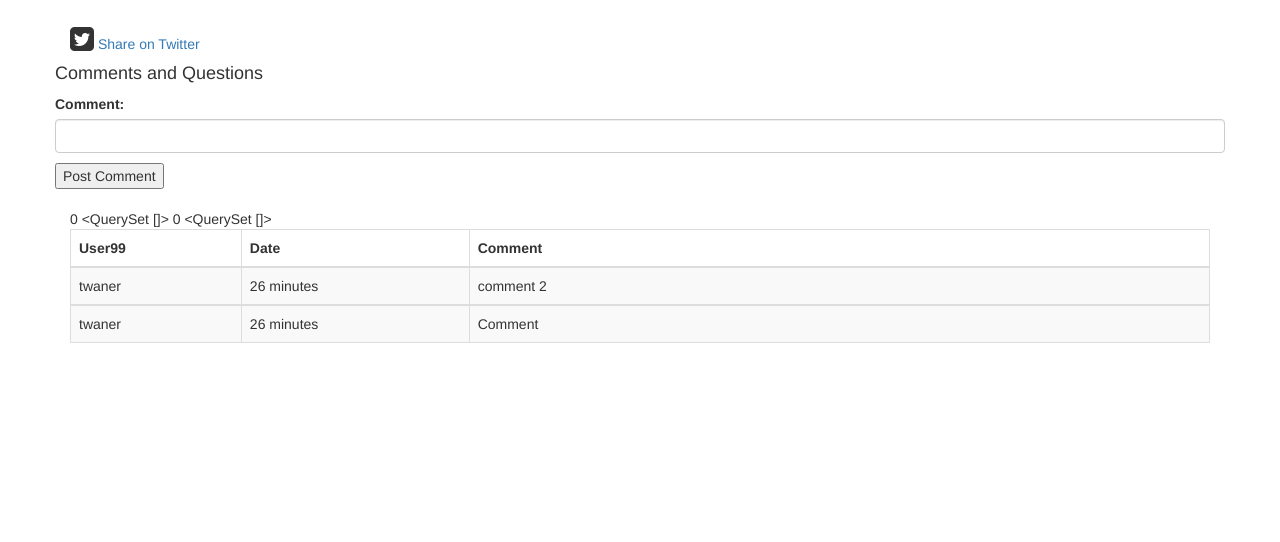
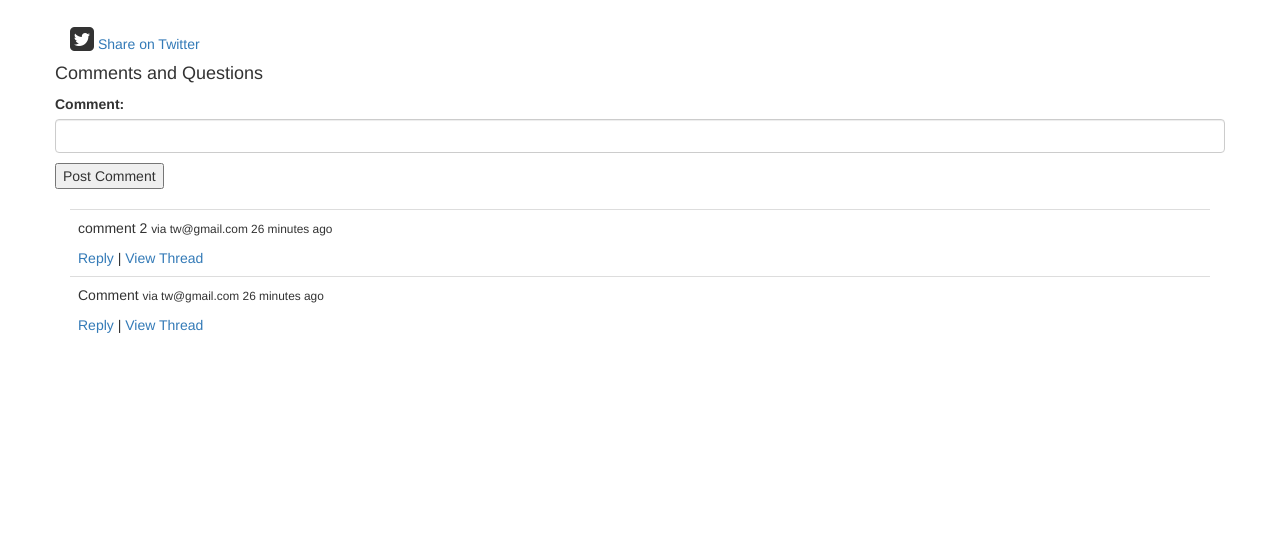
Before and after one commit to twaner/svrup, a Django app: a page that uses src/templates/videos/video_detail.html in a window 1280 px wide. Shown: the part 441-983 px from the top of the page. Run offline with Django 3.2, Linux system fonts and the light colour scheme; a user stored in the database is signed in; data comes from the database, SQL or seed files in the repository; both versions use the stored data as it was after the commit; some libraries are stand-ins or nearby versions.

Commit message:
Updates for viewing thread
Updates to show thread in view.

```diff
--- a/src/templates/videos/video_detail.html
+++ b/src/templates/videos/video_detail.html
@@ -32,67 +32,100 @@
                 </div>
                 <br/>
                 <div class="table-responsive">
-                    <table class="table table-bordered table-striped">
-                        <thead>
-                            <tr>
-                                <th>User99</th>
-                                <th>Date</th>
-                                <th>Comment</th>
-                            </tr>
-                        </thead>
-                        {% for c in comments %}
-                        <tbody>
-                        <tr>
-                            <td style="width: 15%">{{ c}}</td>
-                            <td style="width: 20%">{{ c.updated|timesince }}</td>
-                            <td>{{ c.get_comment }}</td>
-                        </tr>
-                        {% if not c.is_child %} <!-- if comment is a parent comment -->
-                            {{ c.get_children|length }}
-                        {{ c.get_children }}
-                            {% if c.get_children|length > 0 %}
-                            <tr> <!--This row is for the child comments -->
-                                <div class="row">
-                                    <div class="col-sm-12">
-                                        <table class="table table-bordered table-striped table-condensed">
-                                        <thead>
-                                            <tr>
-                                                <th style="width: 15%">User2</th>
-                                                <th style="width: 20%">Date</th>
-                                                <th>Comment</th>
-                                            </tr>
-                                        </thead>
-                                        <tbody>
-                                            {% for child in c.get_children %}
-                                            <tr>
-                                                <td style="width: 15%">{{ child }}</td>
-                                                <td style="width: 20%">{{ child.updated|timesince }}</td>
-                                                <td>{{ child.get_comment }}</td>
-                                            </tr>
-                                            {% endfor %} <!-- This is the for loop to get the list of children -->
-                                            <!--Row for the form-->
-                                        </tbody>
-                                    </table>
-                                </div>
-                            </div>
-                            </tr> <!-- End row for child comment -->
-                            {% endif %}
-                        {% endif %}
-                        <tr class="reply_comment">
+                    <table class="table">
+                        {% for comment in comments %}
+                            <tr><td>
+                                {{ comment.get_comment }}
+                                <small>
+                                    via {{ comment.user }}
+                                    {{ comment.timestamp|timesince }} ago
+                                </small>
+                                {% if not comment.is_child %}
+                                    <ul>
+                                        {% for child in comment.get_children %}
+                                        <li>
+                                            {{ child.get_comment }} ||
+                                            <small>via {{ child.user }}</small>
+                                        </li>
+                                        {% endfor %}
+                                    </ul>
+                                    <a href="#" class="reply_button">Reply</a> | <a href="{{ comment.get_absolute_url }}" class="thread_btn">View Thread</a>
+                                    <div class="reply_comment">
+                                        <form action="" method="post">
+                                            {% csrf_token %}
+                                            {{ comment_form.as_p }}
+                                            <input type="hidden" name="parent_id" value="{{ comment.id }}"/>
+                                            <input type="submit" value="Add Comment" class="btn btn-default"/>
+                                        </form>
+                                    </div>
+                                {% endif %}
 
-                            <td colspan="3">
-                                <a href="#" class="reply_button">Reply</a> | <a href="{{ comment.get_absolute_url }}" class="thread_btn">View Thread</a>
-                            <form action="" method="post">
-                                {% csrf_token %}
-                                <input type="hidden" name="parent_id" value="{{ comment.id }}"/>
-                                {{ comment_form.as_p }}
-                                <input type="submit" value="Add Comment" class="btn btn-default"/>
-                            </form>
-                            </td>
-                        </tr>
-                        </tbody>
-                        {% endfor %} <!-- for loop on comments -->
-                    </table><!--.table Main-->
+                            </td></tr>
+                        {% endfor %}
+                    </table>
+
+
+                    <!--&lt;!&ndash;<table class="table table-bordered table-striped">&ndash;&gt;-->
+                        <!--&lt;!&ndash;<thead>&ndash;&gt;-->
+                            <!--&lt;!&ndash;<tr>&ndash;&gt;-->
+                                <!--&lt;!&ndash;<th>User99</th>&ndash;&gt;-->
+                                <!--&lt;!&ndash;<th>Date</th>&ndash;&gt;-->
+                                <!--&lt;!&ndash;<th>Comment</th>&ndash;&gt;-->
+                            <!--&lt;!&ndash;</tr>&ndash;&gt;-->
+                        <!--&lt;!&ndash;</thead>&ndash;&gt;-->
+                        <!--&lt;!&ndash;{% for c in comments %}&ndash;&gt;-->
+                        <!--&lt;!&ndash;<tbody>&ndash;&gt;-->
+                        <!--&lt;!&ndash;<tr>&ndash;&gt;-->
+                            <!--&lt;!&ndash;<td style="width: 15%">{{ c}}</td>&ndash;&gt;-->
+                            <!--&lt;!&ndash;<td style="width: 20%">{{ c.updated|timesince }}</td>&ndash;&gt;-->
+                            <!--&lt;!&ndash;<td>{{ c.get_comment }}</td>&ndash;&gt;-->
+                        <!--&lt;!&ndash;</tr>&ndash;&gt;-->
+                        <!--&lt;!&ndash;{% if not c.is_child %} &lt;!&ndash; if comment is a parent comment &ndash;&gt;&ndash;&gt;-->
+                            <!--&lt;!&ndash;{{ c.get_children|length }}&ndash;&gt;-->
+                        <!--&lt;!&ndash;{{ c.get_children }}&ndash;&gt;-->
+                            <!--&lt;!&ndash;{% if c.get_children|length > 0 %}&ndash;&gt;-->
+                            <!--&lt;!&ndash;<tr> &lt;!&ndash;This row is for the child comments &ndash;&gt;&ndash;&gt;-->
+                                <!--&lt;!&ndash;<div class="row">&ndash;&gt;-->
+                                    <!--&lt;!&ndash;<div class="col-sm-12">&ndash;&gt;-->
+                                        <!--&lt;!&ndash;<table class="table table-bordered table-striped table-condensed">&ndash;&gt;-->
+                                        <!--&lt;!&ndash;<thead>&ndash;&gt;-->
+                                            <!--&lt;!&ndash;<tr>&ndash;&gt;-->
+                                                <!--&lt;!&ndash;<th style="width: 15%">User2</th>&ndash;&gt;-->
+                                                <!--&lt;!&ndash;<th style="width: 20%">Date</th>&ndash;&gt;-->
+                                                <!--&lt;!&ndash;<th>Comment</th>&ndash;&gt;-->
+                                            <!--&lt;!&ndash;</tr>&ndash;&gt;-->
+                                        <!--&lt;!&ndash;</thead>&ndash;&gt;-->
+                                        <!--&lt;!&ndash;<tbody>&ndash;&gt;-->
+                                            <!--&lt;!&ndash;{% for child in c.get_children %}&ndash;&gt;-->
+                                            <!--&lt;!&ndash;<tr>&ndash;&gt;-->
+                                                <!--&lt;!&ndash;<td style="width: 15%">{{ child }}</td>&ndash;&gt;-->
+                                                <!--&lt;!&ndash;<td style="width: 20%">{{ child.updated|timesince }}</td>&ndash;&gt;-->
+                                                <!--&lt;!&ndash;<td>{{ child.get_comment }}</td>&ndash;&gt;-->
+                                            <!--&lt;!&ndash;</tr>&ndash;&gt;-->
+                                            <!--&lt;!&ndash;{% endfor %} &lt;!&ndash; This is the for loop to get the list of children &ndash;&gt;&ndash;&gt;-->
+                                            <!--&lt;!&ndash;&lt;!&ndash;Row for the form&ndash;&gt;&ndash;&gt;-->
+                                        <!--&lt;!&ndash;</tbody>&ndash;&gt;-->
+                                    <!--&lt;!&ndash;</table>&ndash;&gt;-->
+                                <!--&lt;!&ndash;</div>&ndash;&gt;-->
+                            <!--&lt;!&ndash;</div>&ndash;&gt;-->
+                            <!--&lt;!&ndash;</tr> &lt;!&ndash; End row for child comment &ndash;&gt;&ndash;&gt;-->
+                            <!--&lt;!&ndash;{% endif %}&ndash;&gt;-->
+                        <!--&lt;!&ndash;{% endif %}&ndash;&gt;-->
+                        <!--&lt;!&ndash;<tr class="reply_comment">&ndash;&gt;-->
+
+                            <!--&lt;!&ndash;<td colspan="3">&ndash;&gt;-->
+                                <!--&lt;!&ndash;<a href="#" class="reply_button">Reply</a> | <a href="{{ comment.get_absolute_url }}" class="thread_btn">View Thread</a>&ndash;&gt;-->
+                            <!--&lt;!&ndash;<form action="" method="post">&ndash;&gt;-->
+                                <!--&lt;!&ndash;{% csrf_token %}&ndash;&gt;-->
+                                <!--&lt;!&ndash;<input type="hidden" name="parent_id" value="{{ comment.id }}"/>&ndash;&gt;-->
+                                <!--&lt;!&ndash;{{ comment_form.as_p }}&ndash;&gt;-->
+                                <!--&lt;!&ndash;<input type="submit" value="Add Comment" class="btn btn-default"/>&ndash;&gt;-->
+                            <!--&lt;!&ndash;</form>&ndash;&gt;-->
+                            <!--&lt;!&ndash;</td>&ndash;&gt;-->
+                        <!--&lt;!&ndash;</tr>&ndash;&gt;-->
+                        <!--&lt;!&ndash;</tbody>&ndash;&gt;-->
+                        <!--&lt;!&ndash;{% endfor %} &lt;!&ndash; for loop on comments &ndash;&gt;&ndash;&gt;-->
+                    <!--&lt;!&ndash;</table>&lt;!&ndash;.table Main&ndash;&gt;&ndash;&gt;-->
                 </div>
             </div>
         </div>
@@ -121,6 +154,7 @@
 
     $('reply_button').click(function(e){
         e.preventDefault();
+        alert('reply hit');
         $(this).next('.reply_comment').fadeToggle();
     });
 
```
Also changed, not shown: src/db.sqlite3.
